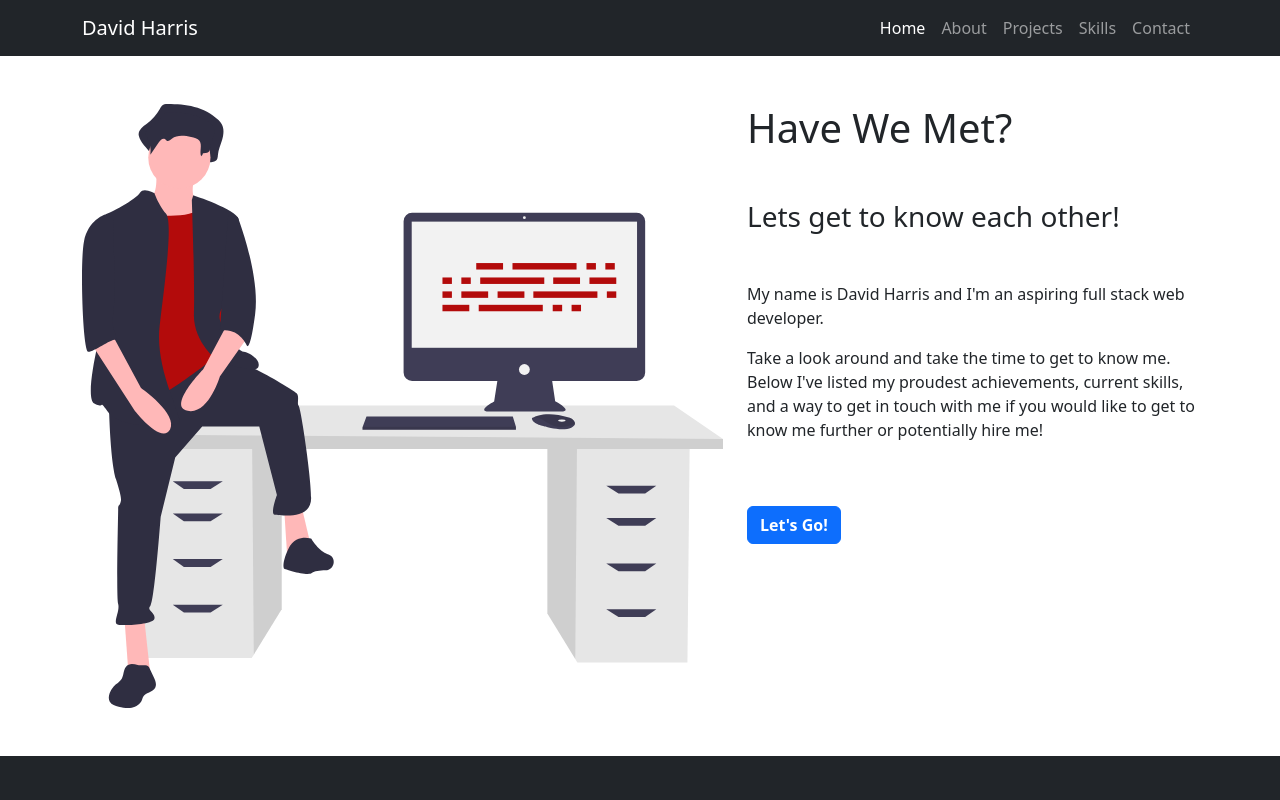
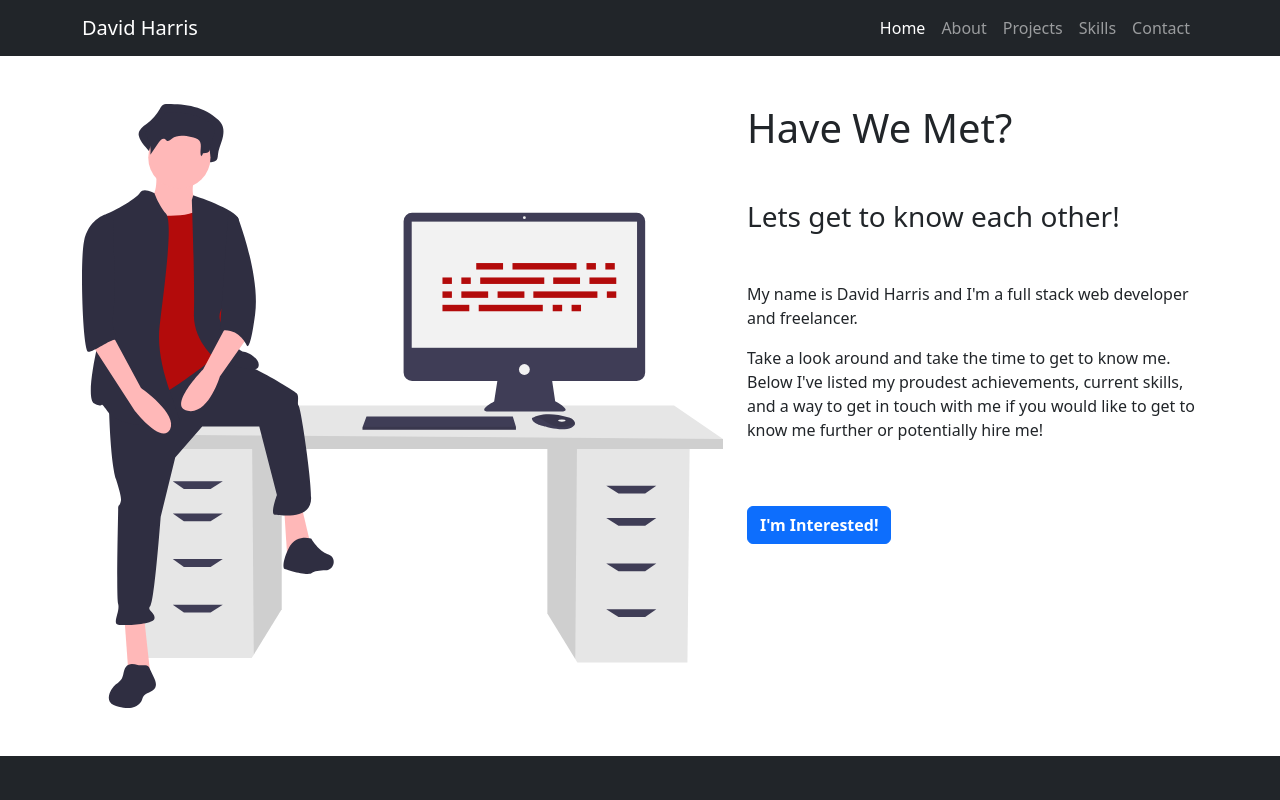
Before and after one commit to dlogoh/portfolio-website, a React (Create React App) app: page / in a window 1280 px wide. Shown: the top 800 px of the page. Built offline with nearby package versions, Linux system fonts and the light colour scheme.

Commit message:
minor changes to CTA

```diff
--- a/src/components/MainContent.jsx
+++ b/src/components/MainContent.jsx
@@ -21,8 +21,8 @@ function MainContent() {
                 <h1>Have We Met?</h1>
                 <h3 className='mt-5'>Lets get to know each other!</h3>
                 <p className='mt-5'>
-                  My name is David Harris and I'm an aspiring full stack web
-                  developer.
+                  My name is David Harris and I'm a full stack web developer and
+                  freelancer.
                 </p>
                 <p>
                   Take a look around and take the time to get to know me. Below
@@ -30,12 +30,12 @@ function MainContent() {
                   way to get in touch with me if you would like to get to know
                   me further or potentially hire me!
                 </p>
-                <a href='#about'>
+                <a href='#contact'>
                   <button
                     type='button'
                     className='btn btn-primary mt-5 fw-bold'
                   >
-                    Let's Go!
+                    I'm Interested!
                   </button>
                 </a>
               </div>
```
